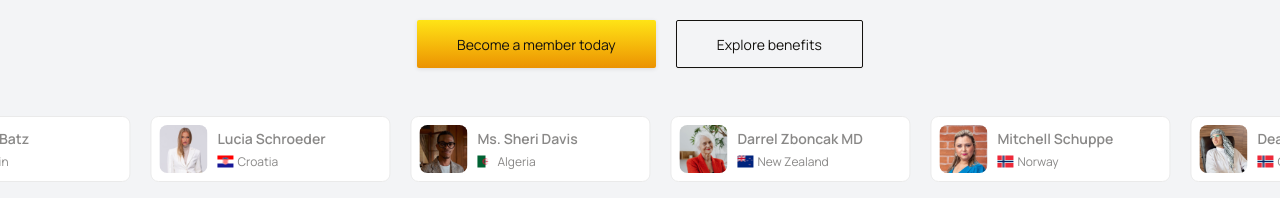
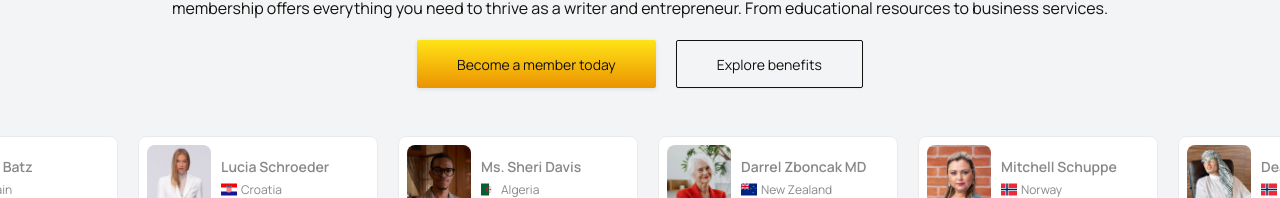
Before and after one commit to Tomiwalex/gcpp-website, a Next.js app: page / in a window 1280 px wide. Shown: the part 754-952 px from the top of the page. Built offline with nearby package versions, Linux system fonts and the light colour scheme.

Commit message:
added some changes

```diff
--- a/src/components/screens/homepage/MemberCard.tsx
+++ b/src/components/screens/homepage/MemberCard.tsx
@@ -21,12 +21,13 @@ export default function MemberCard({
   return (
     <div className="bg-background flex items-center gap-[10px] rounded-md border border-[#EAEAEA] p-2">
       {/* Member Image */}
-      <div className="relative h-12 w-12 min-w-12">
+      <div className="relative h-16 w-16 min-w-16 overflow-hidden">
         <Image
           src={imageSrc}
           alt={imageAlt}
           fill
           className="rounded-md object-cover"
+          priority
         />
       </div>
       {/* Member Info */}
--- a/src/components/screens/homepage/Review.tsx
+++ b/src/components/screens/homepage/Review.tsx
@@ -49,7 +49,7 @@ export default function Review() {
         </div>
         <div className="grid grid-cols-1 gap-8 sm:grid-cols-2 lg:grid-cols-3">
           {reviews.map((review, index) => (
-            <div key={index} className="inline-block w-[400px]">
+            <div key={index} className="inline-block">
               <ReviewCard
                 name={review.name}
                 books={review.books}
```
